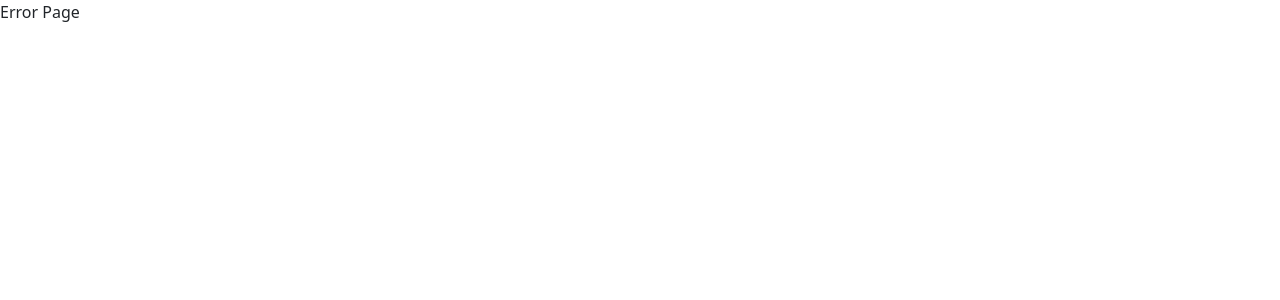
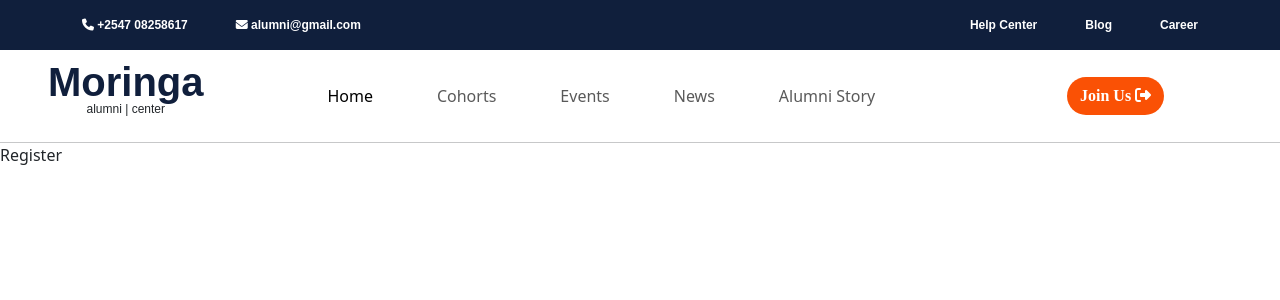
Before and after one commit to johnson-Omwoyo/Moringa_Alumni, a React (Vite) app in the folder client/: page /register in a window 1280 px wide. Before the commit this address had no page. Shown: the top 300 px of the page. Built offline with nearby package versions, Linux system fonts and the light colour scheme; a web font is replaced by a local one.

Commit message:
Register,login and error pages

```diff
--- a/client/src/Router.jsx
+++ b/client/src/Router.jsx
@@ -4,12 +4,15 @@ import Cohorts from "./routes/Cohorts";
 import Events from "./routes/Events";
 import Stories from "./routes/Stories";
 import News from "./routes/News";
+import Login from "./routes/Login";
+import Register from "./routes/Register";
+import The404 from "./components/The404";
 
 const routee = [
   {
     path: "/",
     element: <App />,
-    errorElement: "Error Page",
+    errorElement: <The404/>,
     children: [
       { path: "/", element: <Homepage /> },
       { path: "/cohorts", element: <Cohorts /> },
@@ -25,6 +28,14 @@ const routee = [
         path: "/News",
         element: <News />,
       },
+      {
+        path: "/login",
+        element: <Login />,
+      },
+      {
+        path: "/register",
+        element: <Register />,
+      },
     ],
   },
 ];
--- /dev/null
+++ b/client/src/components/The404.jsx
@@ -0,0 +1,7 @@
+import React from "react";
+import "./the404.css";
+function The404() {
+  return <div>Error page</div>;
+}
+
+export default The404;
--- /dev/null
+++ b/client/src/routes/Login.jsx
@@ -0,0 +1,7 @@
+import React from "react";
+import "./login.css";
+function Login() {
+  return <div>login</div>;
+}
+
+export default Login;
--- /dev/null
+++ b/client/src/routes/Register.jsx
@@ -0,0 +1,11 @@
+import React from 'react'
+import "./register.css"
+function Register() {
+  return (
+    <div>
+      Register
+    </div>
+  )
+}
+
+export default Register
```
Also changed, not shown: client/src/components/the404.css (added), client/src/routes/login.css (added), client/src/routes/register.css (added).
